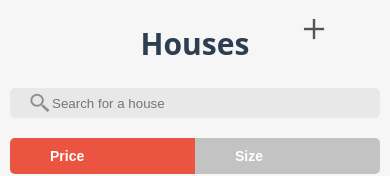
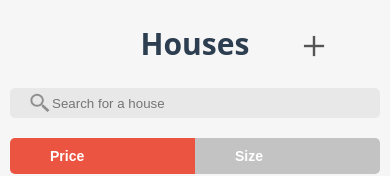
Before and after one commit to tannazma/dtt-assessment, a Vue app: page /list in a window 390 px wide. Shown: the top 176 px of the page. Built offline with nearby package versions, Linux system fonts and the light colour scheme; no server answers.

Commit message:
make + button be at center in mobile

```diff
--- a/src/components/CreateNewButton.vue
+++ b/src/components/CreateNewButton.vue
@@ -26,6 +26,7 @@ import { RouterLink } from 'vue-router'
 }
 .upload-image-mobile {
   width: 22px;
+  padding-top: 17px;
 }
 
 @media (max-width: 800px) {
```
